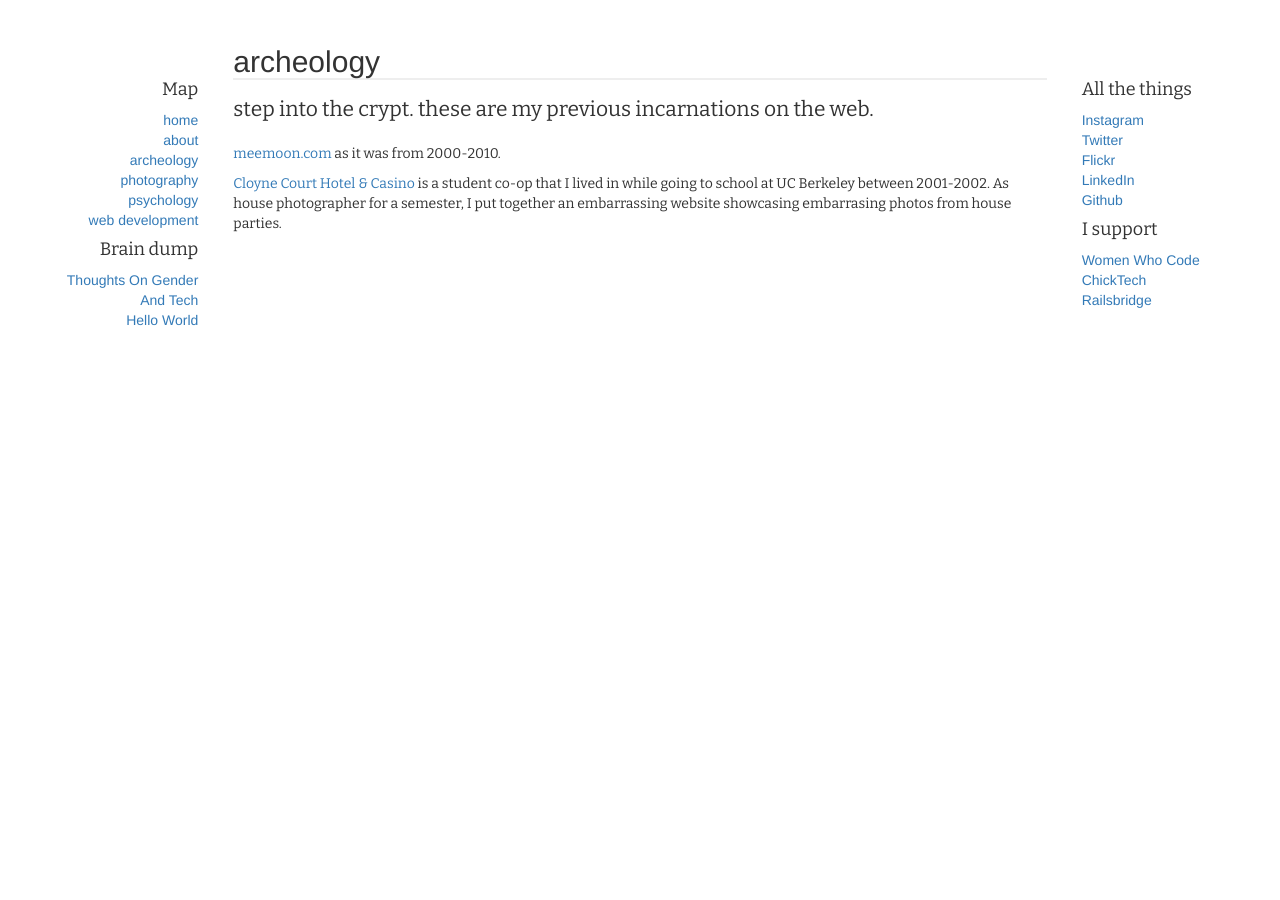
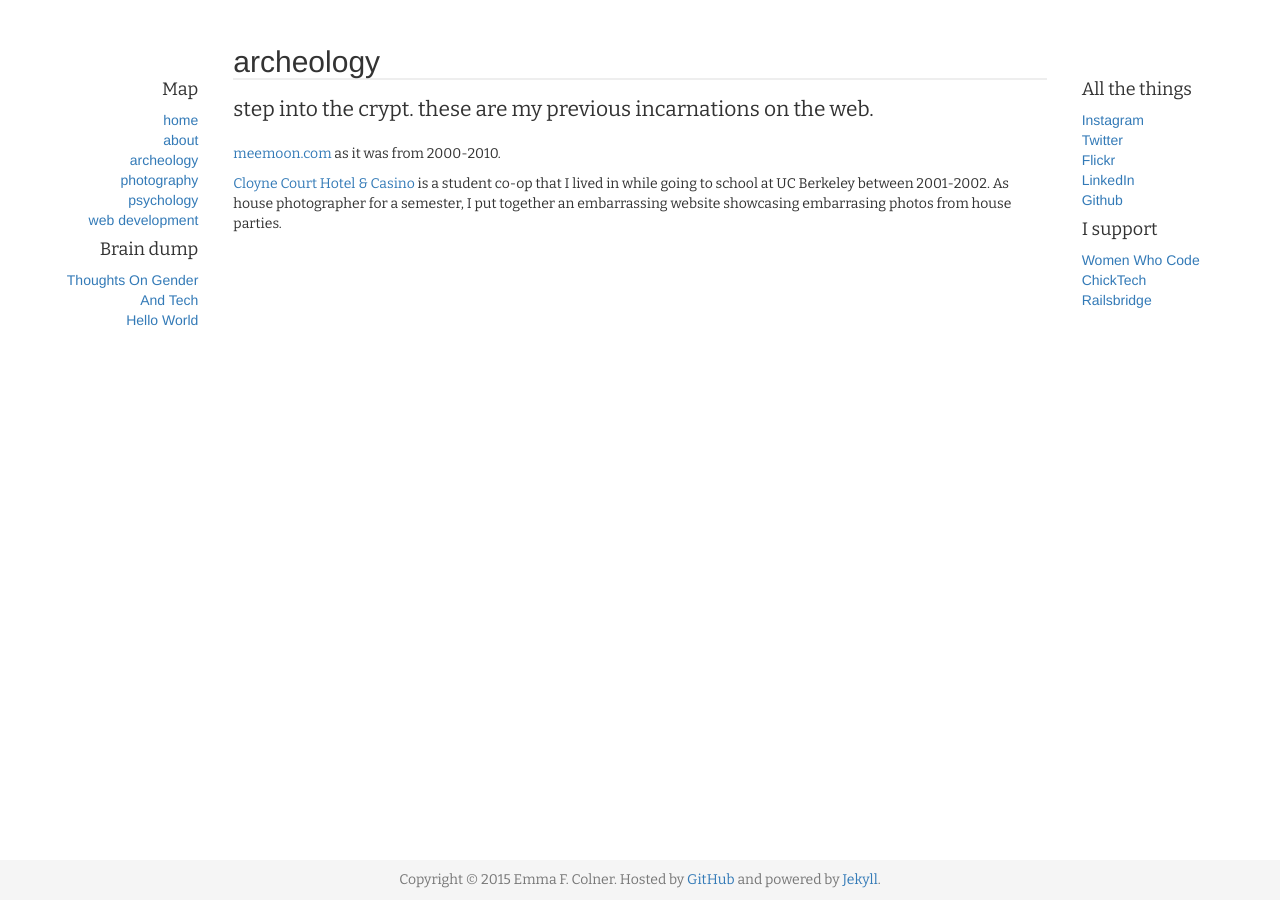
Before and after one commit to emmafern/emmafern.github.io, a Jekyll site: the page built from archeology/index.html, in a window 1280 px wide. Built offline with Jekyll 4.4.1, drawn with Linux system fonts in a browser that asks for light colours.

Commit message:
add footer

```diff
--- a/_layouts/default.html
+++ b/_layouts/default.html
@@ -17,11 +17,14 @@ header_title: Emma Ferneyhough Colner
     <!-- Custom CSS -->
     <link href='/assets/css/typography.css' rel='stylesheet' type='text/css'>
     <link href='/assets/css/layout.css' rel='stylesheet' type='text/css'>
+    <link href='/assets/css/sticky-footer.css' rel='stylesheet' type='text/css'>
   </head>
 
   <body>
     <h1 class="text-center">{{ page.header_title }}</h1>
 
+    <div class="container-fluid">
+      <div class="row">
         <!-- left panel -->
         <div class="left-nav col-md-2 text-right">
           <!-- left nav -->
@@ -70,7 +73,15 @@ header_title: Emma Ferneyhough Colner
             <li><a href="http://chicktech.org/">ChickTech</a></li>
             <li><a href="http://www.railsbridge.org/">Railsbridge</a></li>
           </ul>
-    <div>
+        </div>
+      </div>
+    </div>
+
+    <footer class="footer">
+      <div class="container">
+        <p class="text-muted text-center">Copyright &copy; 2015 Emma F. Colner. Hosted by <a href="https://github.com/emmafern/emmafern.github.io" target='_blank'>GitHub</a> and powered by <a href="http://jekyllrb.com/">Jekyll</a>.</p>
+      </div>
+    </footer>
 
     <!-- Google Analytics -->
     <script>
--- /dev/null
+++ b/assets/css/sticky-footer.css
@@ -0,0 +1,31 @@
+/* Sticky footer styles
+-------------------------------------------------- */
+html {
+  position: relative;
+  min-height: 100%;
+}
+body {
+  /* Margin bottom by footer height */
+  margin-bottom: 40px;
+}
+.footer {
+  position: absolute;
+  bottom: 0;
+  width: 100%;
+  /* Set the fixed height of the footer here */
+  height: 40px;
+  background-color: #f5f5f5;
+}
+
+
+/* Custom page CSS
+-------------------------------------------------- */
+/* Not required for template or sticky footer method. */
+
+.container {
+  width: auto;
+  padding: 0 15px;
+}
+.container .text-muted {
+  margin: 10px 10px;
+}
```
Lines whose indentation alone changed are shown as unchanged.
